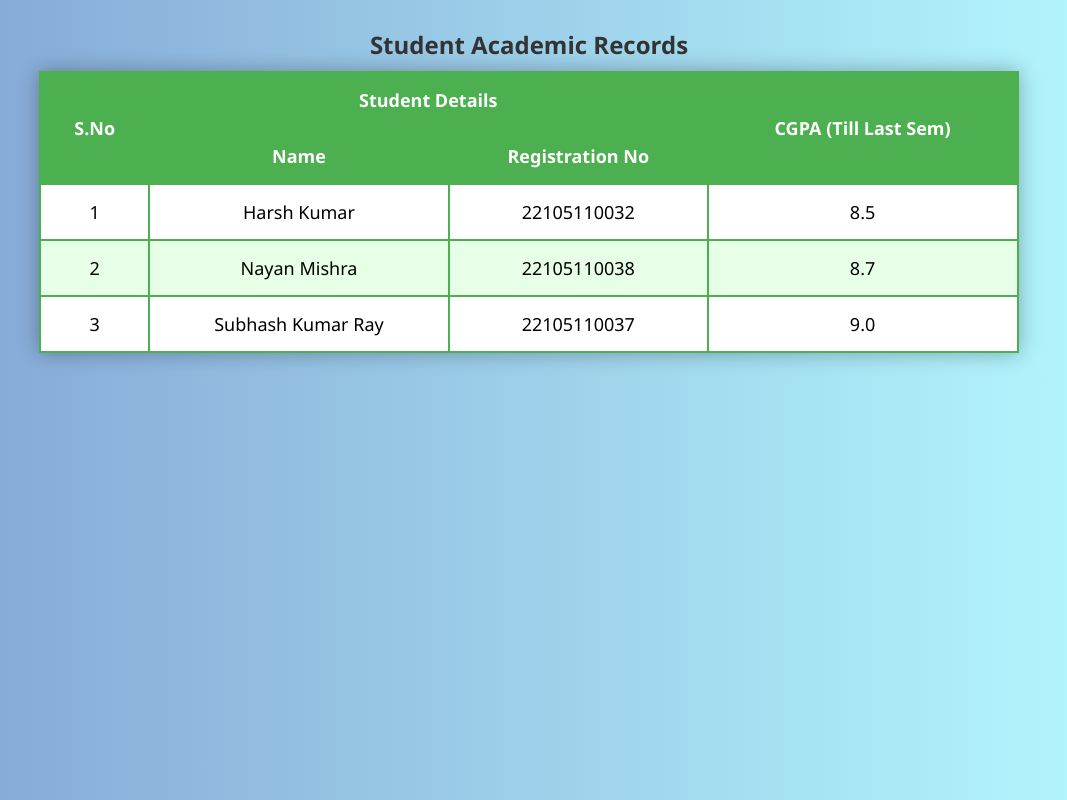
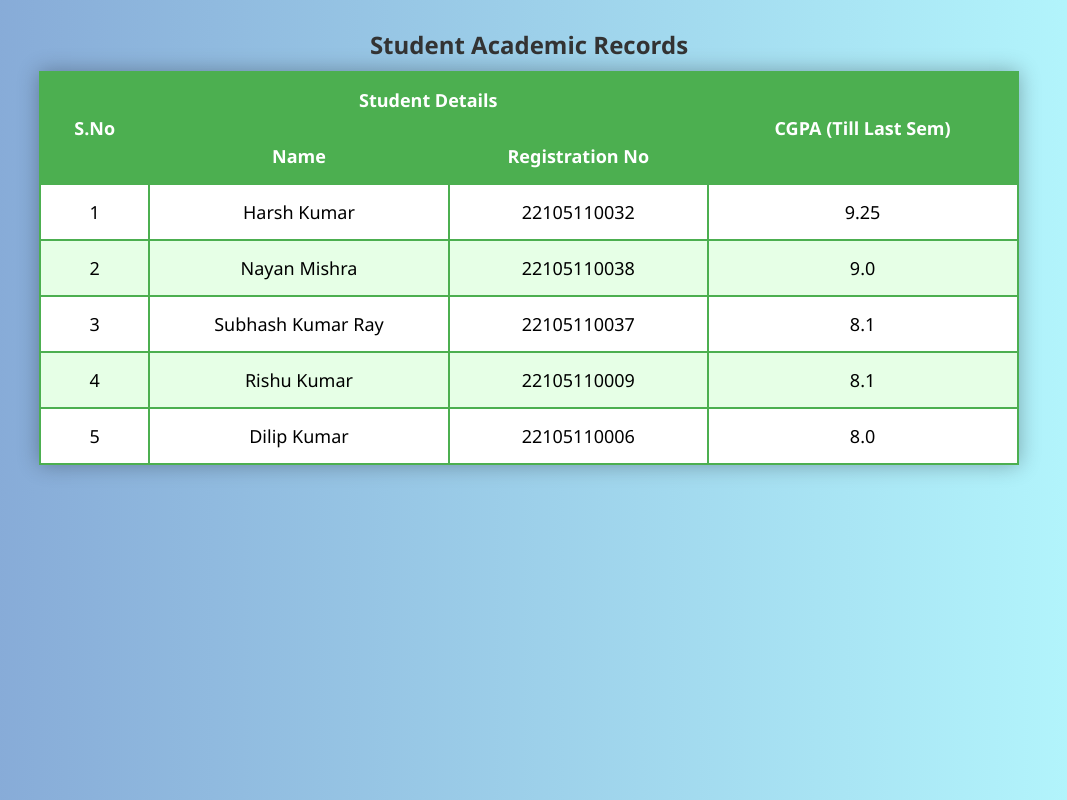
Before and after one commit to Subhash0987/task-7, a plain HTML site: page index.html in a window 1280 px wide. Shown: the whole page, without its empty margins (111-1178 px from the left). Drawn offline with Linux system fonts and the light colour scheme.

Commit message:
Update index.html

```diff
--- a/index.html
+++ b/index.html
@@ -64,19 +64,31 @@
       <td>1</td>
       <td>Harsh Kumar</td>
       <td>22105110032</td>
-      <td>8.5</td>
+      <td>9.25</td>
     </tr>
     <tr>
       <td>2</td>
       <td>Nayan Mishra</td>
       <td>22105110038</td>
-      <td>8.7</td>
+      <td>9.0</td>
     </tr>
     <tr>
       <td>3</td>
       <td>Subhash Kumar Ray</td>
       <td>22105110037</td>
-      <td>9.0</td>
+      <td>8.1</td>
+    </tr>
+      <tr>
+      <td>4</td>
+      <td>Rishu Kumar</td>
+      <td>22105110009</td>
+      <td>8.1</td>
+    </tr>
+      <tr>
+      <td>5</td>
+      <td>Dilip Kumar</td>
+      <td>22105110006</td>
+      <td>8.0</td>
     </tr>
   </table>
 
```
